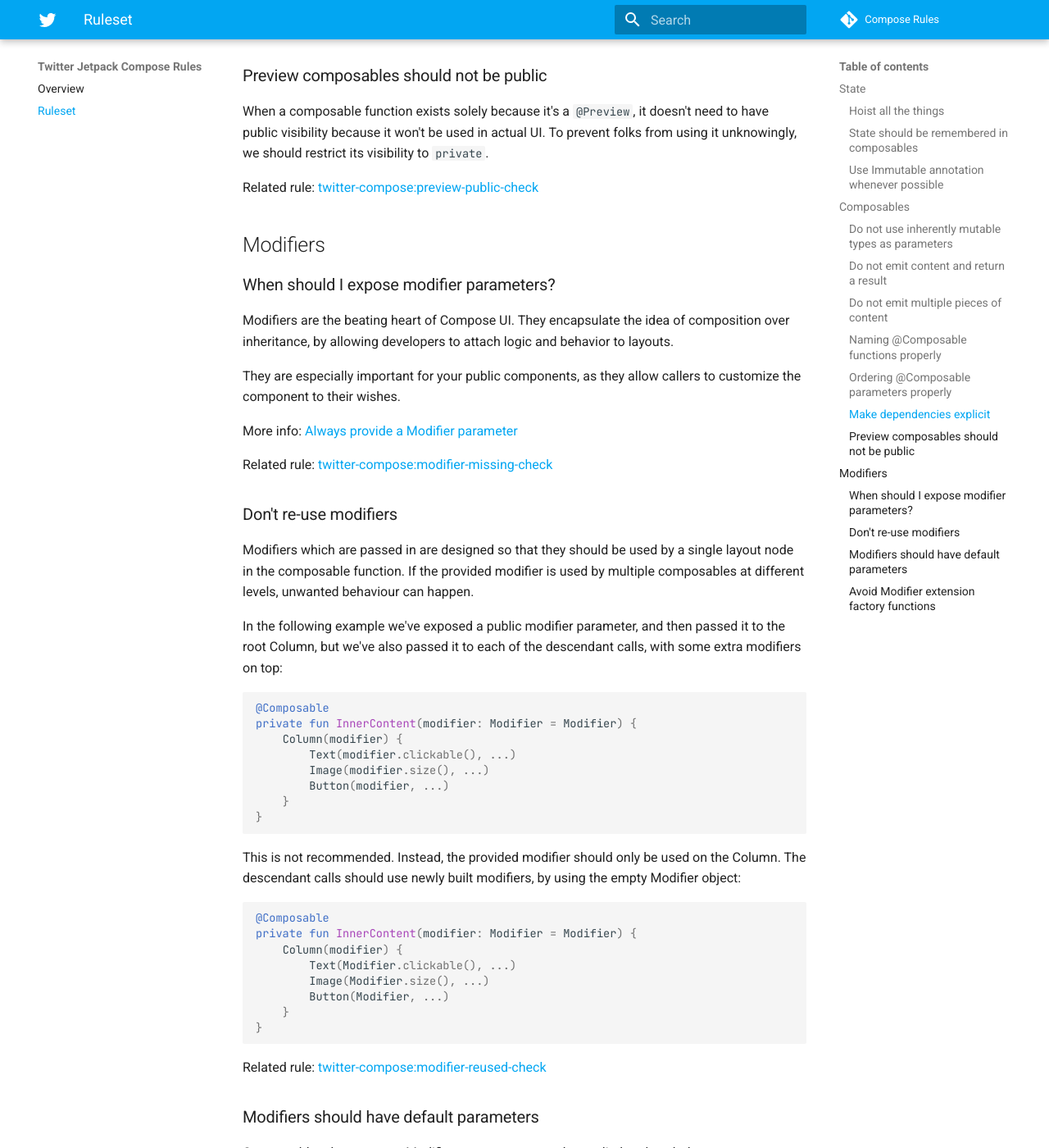
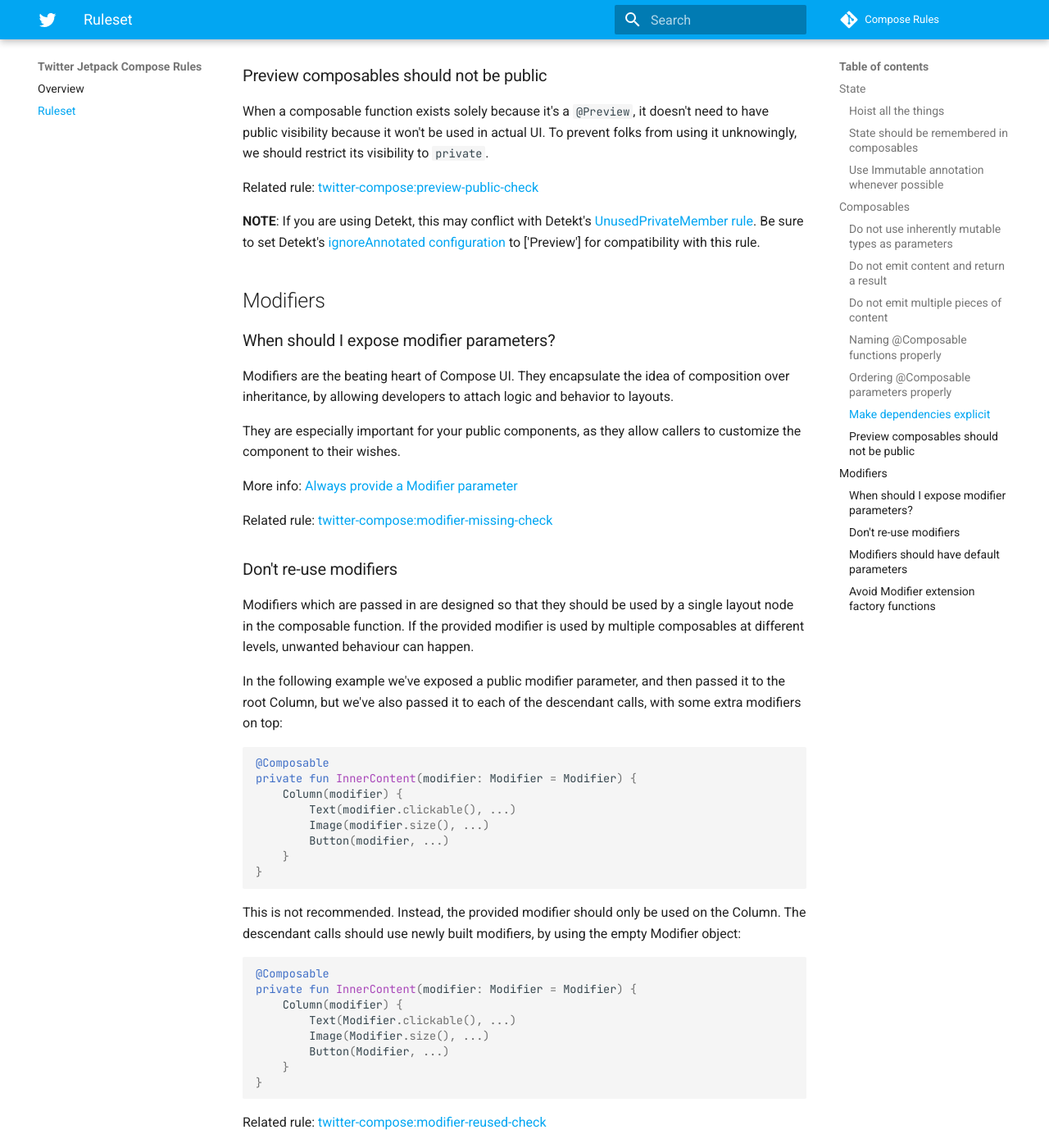
Before and after one commit to twitter/compose-rules, an MkDocs documentation site: the page built from docs/rules.md, in a window 1280 px wide and 1400 px high, scrolled down 4258 px. Shown: the whole window at 82% size. Built offline with MkDocs 1.6.1 and Material for MkDocs 9.7.7, drawn with Linux system fonts in a browser that asks for light colours; comment, search, counter and statistics services are not loaded.

Commit message:
Add note for Detekt compatibility with PreviewPublic rule (#60)

```diff
--- a/docs/rules.md
+++ b/docs/rules.md
@@ -155,6 +155,10 @@
 
 Related rule: [twitter-compose:preview-public-check](https://github.com/twitter/compose-rules/blob/main/rules/common/src/main/kotlin/com/twitter/compose/rules/ComposePreviewPublic.kt)
 
+**NOTE**:
+If you are using Detekt, this may conflict with Detekt's [UnusedPrivateMember rule](https://detekt.dev/docs/rules/style/#unusedprivatemember).
+Be sure to set Detekt's [ignoreAnnotated configuration](https://detekt.dev/docs/introduction/compose/#unusedprivatemember) to ['Preview'] for compatibility with this rule.
+
 ## Modifiers
 
 ### When should I expose modifier parameters?
@@ -202,7 +206,7 @@
 
 Composables that accept a Modifier as a parameter to be applied to the whole component represented by the composable function should name the parameter modifier and assign the parameter a default value of `Modifier`. It should appear as the first optional parameter in the parameter list; after all required parameters (except for trailing lambda parameters) but before any other parameters with default values. Any default modifiers desired by a composable function should come after the modifier parameter's value in the composable function's implementation, keeping Modifier as the default parameter value.
 
-Mode info: [Modifier documentation](https://developer.android.com/reference/kotlin/androidx/compose/ui/Modifier)
+More info: [Modifier documentation](https://developer.android.com/reference/kotlin/androidx/compose/ui/Modifier)
 
 Related rule: [twitter-compose:modifier-without-default-check](https://github.com/twitter/compose-rules/blob/main/rules/common/src/main/kotlin/com/twitter/compose/rules/ComposeModifierWithoutDefault.kt)
 
```
